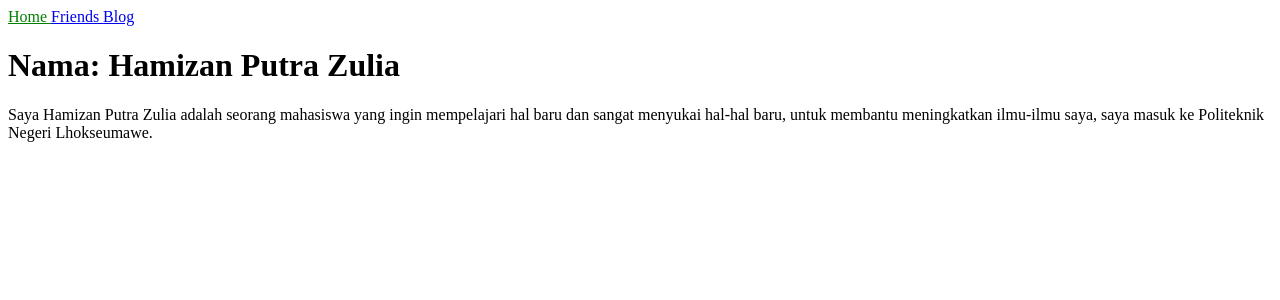
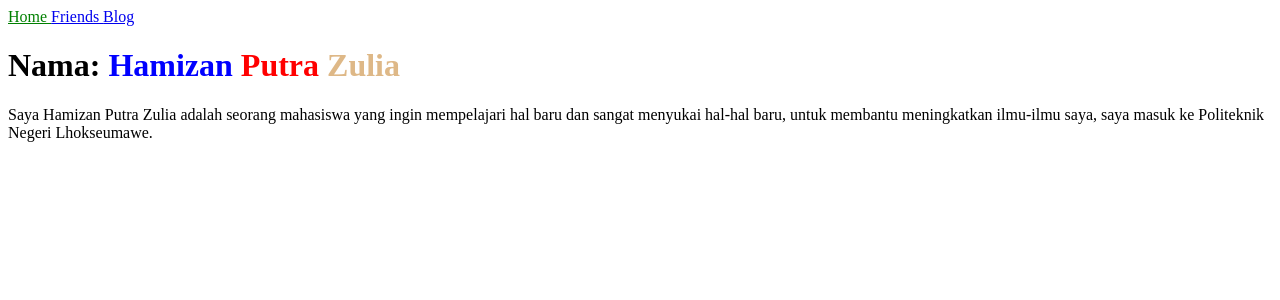
Before and after one commit to hamizan18/hamizan18.github.io, a Jekyll site: the page built from index.html, in a window 1280 px wide. Shown: the top 300 px of the page. Built offline with Jekyll 4.4.1, drawn with Linux system fonts in a browser that asks for light colours.

Commit message:
warnai nama

```diff
--- a/_sass/main.scss
+++ b/_sass/main.scss
@@ -1,3 +1,12 @@
-.current {
+.current{
     color: green;
 }
+.ro1{
+    color: red;
+}
+.ro2{
+    color: burlywood;
+}
+.ro3{
+    color: blue;
+}
--- a/index.html
+++ b/index.html
@@ -3,7 +3,7 @@ layout: default
 title: Home
 ---
 
-    <h1>Nama: Hamizan Putra Zulia</h1>
+    <h1>Nama: <span class="ro3">Hamizan</span><span class="ro1"> Putra </span><span class="ro2">Zulia</span></h1>
     <p>Saya Hamizan Putra Zulia adalah seorang mahasiswa yang ingin mempelajari hal baru dan sangat menyukai hal-hal baru,
         untuk membantu meningkatkan ilmu-ilmu saya, saya masuk ke Politeknik Negeri Lhokseumawe.
     </p>
```
Also changed, not shown: 3 other files.
